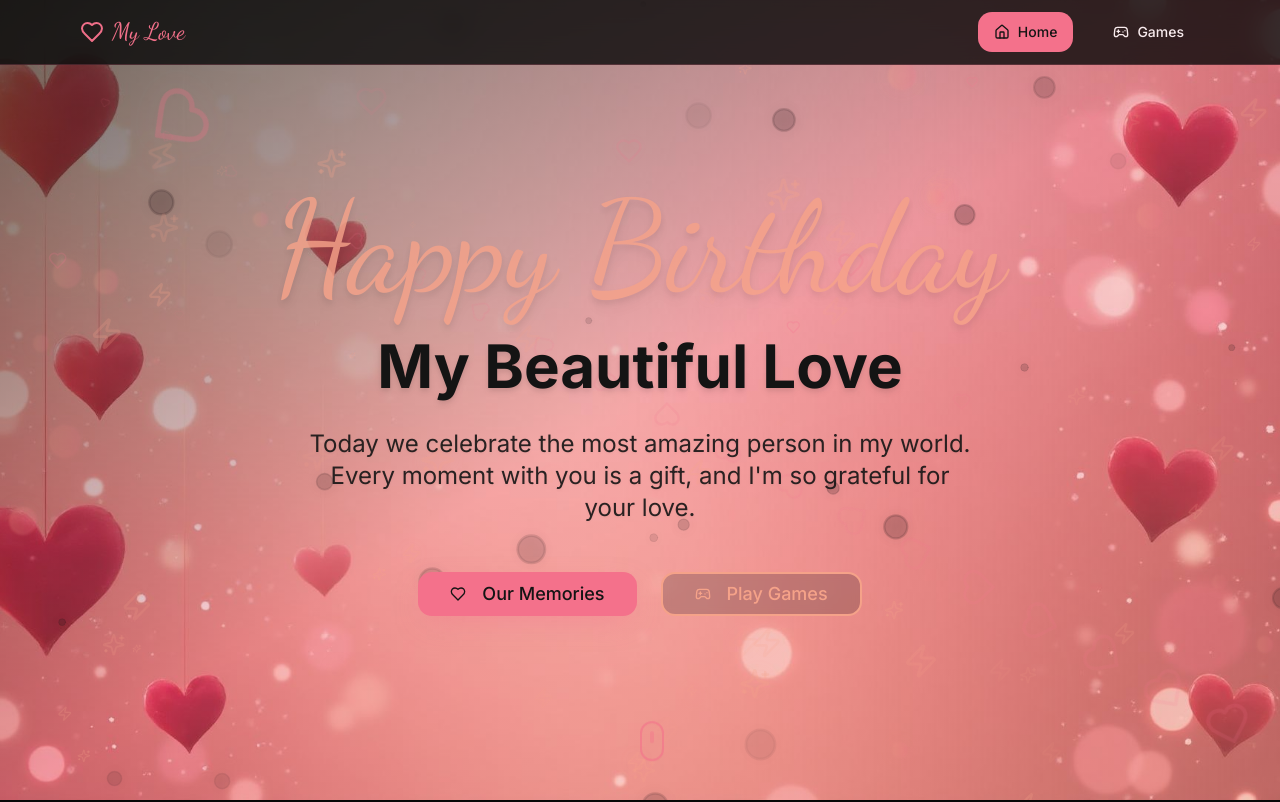
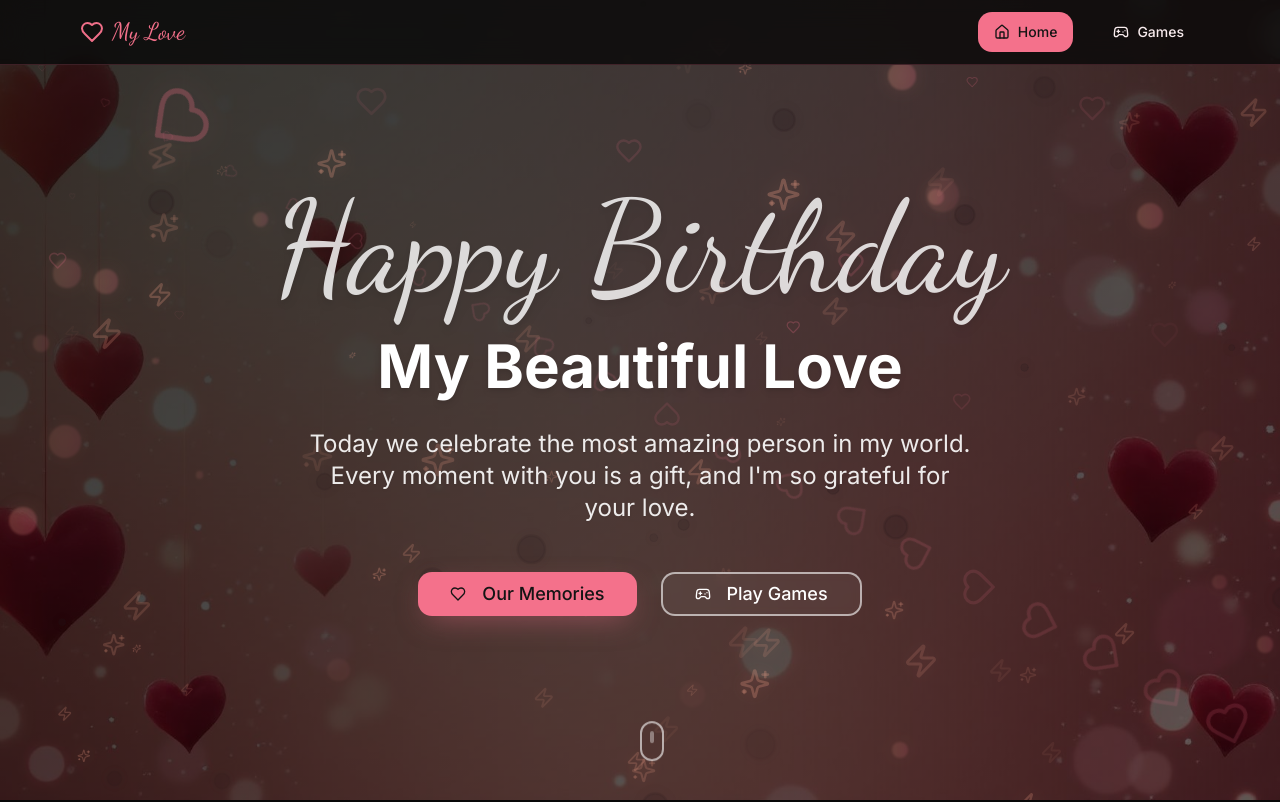
Before and after one commit to re1vax/sejal-world, a React (Vite) app: page / in a window 1280 px wide. Shown: the top 802 px of the page. Built offline with nearby package versions, Linux system fonts and the light colour scheme.

Commit message:
Refine hero section aesthetics
Update hero section to use dark background aesthetics with light-colored text and accents, and incorporate cursor-repelling elements.

```diff
--- a/src/components/HeroSection.tsx
+++ b/src/components/HeroSection.tsx
@@ -58,8 +58,8 @@ const HeroSection = () => {
         style={{ backgroundImage: `url(${heroBackground})` }}
       />
 
-      {/* Romantic Gradient Overlay */}
-      <div className="absolute inset-0 bg-gradient-to-br from-background/60 via-primary/30 to-accent/40" />
+      {/* Dark Romantic Overlay */}
+      <div className="absolute inset-0 bg-gradient-to-br from-black/80 via-black/70 to-black/60" />
 
       {/* Cursor-Repelling Particles */}
       <div className="absolute inset-0 pointer-events-none">
@@ -145,15 +145,15 @@ const HeroSection = () => {
       {/* Content */}
       <div className="relative z-10 text-center px-4 max-w-4xl mx-auto">
         <div className="animate-fade-in">
-          <h1 className="font-script text-6xl md:text-8xl lg:text-9xl text-accent mb-6 animate-pulse-soft hover:text-primary transition-colors duration-500 cursor-default drop-shadow-lg">
+          <h1 className="font-script text-6xl md:text-8xl lg:text-9xl text-white mb-6 animate-pulse-soft hover:text-accent transition-colors duration-500 cursor-default drop-shadow-lg">
             Happy Birthday
           </h1>
 
-          <h2 className="text-3xl md:text-5xl lg:text-6xl font-bold text-primary-foreground mb-8 hover:text-accent transition-colors duration-300 cursor-default drop-shadow-md">
+          <h2 className="text-3xl md:text-5xl lg:text-6xl font-bold text-white mb-8 hover:text-accent transition-colors duration-300 cursor-default drop-shadow-md">
             My Beautiful Love
           </h2>
 
-          <p className="text-xl md:text-2xl text-primary-foreground/90 mb-12 max-w-2xl mx-auto leading-relaxed hover:text-primary-foreground transition-colors duration-300 drop-shadow-sm">
+          <p className="text-xl md:text-2xl text-white/90 mb-12 max-w-2xl mx-auto leading-relaxed hover:text-white transition-colors duration-300 drop-shadow-sm">
             Today we celebrate the most amazing person in my world.
             Every moment with you is a gift, and I'm so grateful for your love.
           </p>
@@ -172,7 +172,7 @@ const HeroSection = () => {
               <Button
                 variant="outline"
                 size="lg"
-                className="group border-2 border-accent text-accent hover:bg-primary hover:text-primary-foreground hover:border-primary hover:scale-105 transition-all duration-300 text-lg px-8 py-4 backdrop-blur-sm bg-background/20"
+                className="group border-2 border-white/60 text-white hover:bg-white/10 hover:text-white hover:border-white hover:scale-105 transition-all duration-300 text-lg px-8 py-4 backdrop-blur-sm bg-white/5"
               >
                 <Gamepad2 className="mr-2 group-hover:rotate-12 transition-transform duration-300" size={20} />
                 Play Games
@@ -185,8 +185,8 @@ const HeroSection = () => {
       {/* Interactive Scroll Indicator */}
       <div className="absolute bottom-8 left-1/2 transform -translate-x-1/2 animate-[bounce_3s_ease-in-out_infinite] hover:scale-110 transition-transform duration-300 cursor-pointer"
            onClick={() => document.getElementById('memories')?.scrollIntoView({ behavior: 'smooth' })}>
-        <div className="w-6 h-10 border-2 border-primary/60 hover:border-primary rounded-full flex justify-center transition-colors duration-300">
-          <div className="w-1 h-3 bg-primary/60 hover:bg-primary rounded-full mt-2 animate-pulse transition-colors duration-300" />
+        <div className="w-6 h-10 border-2 border-white/60 hover:border-white rounded-full flex justify-center transition-colors duration-300">
+          <div className="w-1 h-3 bg-white/60 hover:bg-white rounded-full mt-2 animate-pulse transition-colors duration-300" />
         </div>
       </div>
     </section>
```
